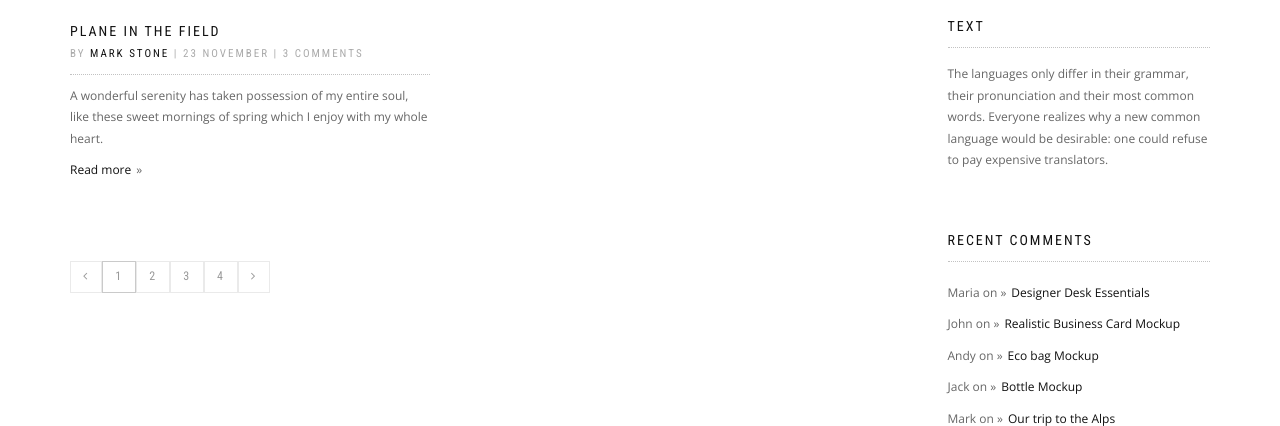
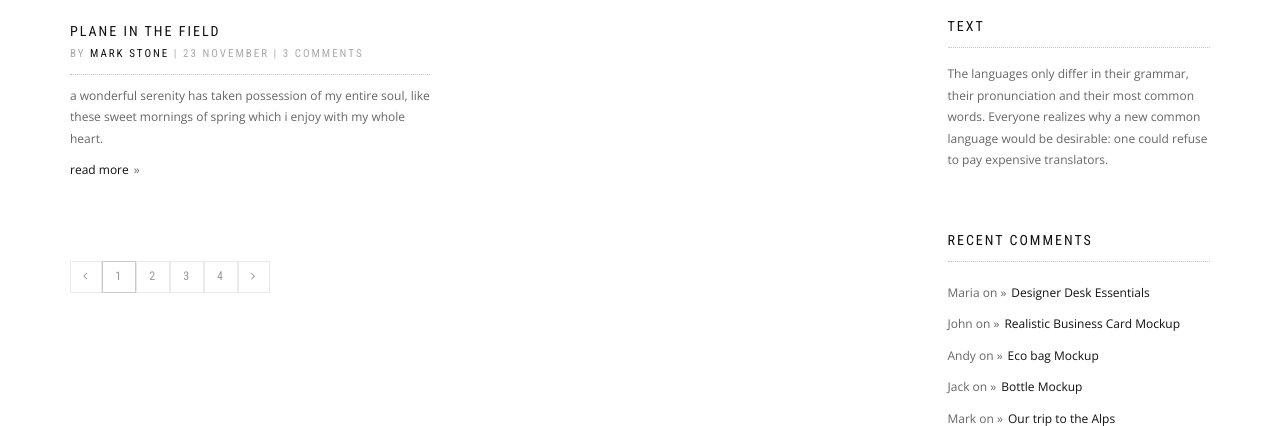
Before and after one commit to masa6031mac/my-site, a Flask app: page /home in a window 1280 px wide. Shown: the part 1493-1919 px from the top of the page. Run offline with Flask 2, Linux system fonts and the light colour scheme; some libraries are stand-ins or nearby versions; some web fonts are replaced.

Commit message:
title change

```diff
--- a/templates/index2.html
+++ b/templates/index2.html
@@ -1,12 +1,12 @@
 {% extends "base2.html" %}
-{% block title %} home {% endblock %}
+{% block title %} home title {% endblock %}
 {% block home %}
         <section class="module bg-dark-60 blog-page-header" data-background="../static/images/blog_bg.jpg">
-                <h2 class="module-title font-alt">Blog Grid</h2>
+                <h2 class="module-title font-alt">blog grid</h2>
           <div class="container">
             <div class="row">
               <div class="col-sm-6 col-sm-offset-3">
-                <div class="module-subtitle font-serif">A wonderful serenity has taken possession of my entire soul, like these sweet mornings of spring which I enjoy with my whole heart.</div>
+                <div class="module-subtitle font-serif">a wonderful serenity has taken possession of my entire soul, like these sweet mornings of spring which i enjoy with my whole heart.</div>
               </div>
             </div>
           </div>
@@ -16,44 +16,44 @@
 
                   <div class="col-md-6 col-lg-6">
                     <div class="post">
-                      <div class="post-thumbnail"><a href="#"><img src="../static/images/post-masonry-1.jpg" alt="Blog-post Thumbnail"/></a></div>
+                      <div class="post-thumbnail"><a href="#"><img src="../static/images/post-masonry-1.jpg" alt="blog-post thumbnail"/></a></div>
                       <div class="post-header font-alt">
-                        <h2 class="post-title"><a href="#">Shore after the tide</a></h2>
-                        <div class="post-meta">By&nbsp;<a href="#">Andy River</a>&nbsp;| 11 November | 4 Comments
+                        <h2 class="post-title"><a href="#">shore after the tide</a></h2>
+                        <div class="post-meta">by&nbsp;<a href="#">andy river</a>&nbsp;| 11 november | 4 comments
                         </div>
                       </div>
                       <div class="post-entry">
-                        <p>A wonderful serenity has taken possession of my entire soul, like these sweet mornings of spring which I enjoy with my whole heart.</p>
+                        <p>a wonderful serenity has taken possession of my entire soul, like these sweet mornings of spring which i enjoy with my whole heart.</p>
                       </div>
-                      <div class="post-more"><a class="more-link" href="#">Read more</a></div>
+                      <div class="post-more"><a class="more-link" href="#">read more</a></div>
                     </div>
                   </div>
                   <div class="col-md-6 col-lg-6">
                     <div class="post">
-                      <div class="post-thumbnail"><a href="#"><img src="../static/images/post-masonry-2.jpg" alt="Blog-post Thumbnail"/></a></div>
+                      <div class="post-thumbnail"><a href="#"><img src="../static/images/post-masonry-2.jpg" alt="blog-post thumbnail"/></a></div>
                       <div class="post-header font-alt">
-                        <h2 class="post-title"><a href="#">We in New Zealand</a></h2>
-                        <div class="post-meta">By&nbsp;<a href="#">Dylan Woods</a>&nbsp;| 5 November | 15 Comments
+                        <h2 class="post-title"><a href="#">we in new zealand</a></h2>
+                        <div class="post-meta">by&nbsp;<a href="#">dylan woods</a>&nbsp;| 5 november | 15 comments
                         </div>
                       </div>
                       <div class="post-entry">
-                        <p>A wonderful serenity has taken possession of my entire soul, like these sweet mornings of spring which I enjoy with my whole heart.</p>
+                        <p>a wonderful serenity has taken possession of my entire soul, like these sweet mornings of spring which i enjoy with my whole heart.</p>
                       </div>
-                      <div class="post-more"><a class="more-link" href="#">Read more</a></div>
+                      <div class="post-more"><a class="more-link" href="#">read more</a></div>
                     </div>
                   </div>
                   <div class="col-md-6 col-lg-6">
                     <div class="post">
-                      <div class="post-thumbnail"><a href="#"><img src="../static/images/post-masonry-3.jpg" alt="Blog-post Thumbnail"/></a></div>
+                      <div class="post-thumbnail"><a href="#"><img src="../static/images/post-masonry-3.jpg" alt="blog-post thumbnail"/></a></div>
                       <div class="post-header font-alt">
-                        <h2 class="post-title"><a href="#">Plane in the field</a></h2>
-                        <div class="post-meta">By&nbsp;<a href="#">Mark Stone</a>&nbsp;| 23 November | 3 Comments
+                        <h2 class="post-title"><a href="#">plane in the field</a></h2>
+                        <div class="post-meta">by&nbsp;<a href="#">mark stone</a>&nbsp;| 23 november | 3 comments
                         </div>
                       </div>
                       <div class="post-entry">
-                        <p>A wonderful serenity has taken possession of my entire soul, like these sweet mornings of spring which I enjoy with my whole heart.</p>
+                        <p>a wonderful serenity has taken possession of my entire soul, like these sweet mornings of spring which i enjoy with my whole heart.</p>
                       </div>
-                      <div class="post-more"><a class="more-link" href="#">Read more</a></div>
+                      <div class="post-more"><a class="more-link" href="#">read more</a></div>
                     </div>
                   </div>
 {% endblock %}
```
